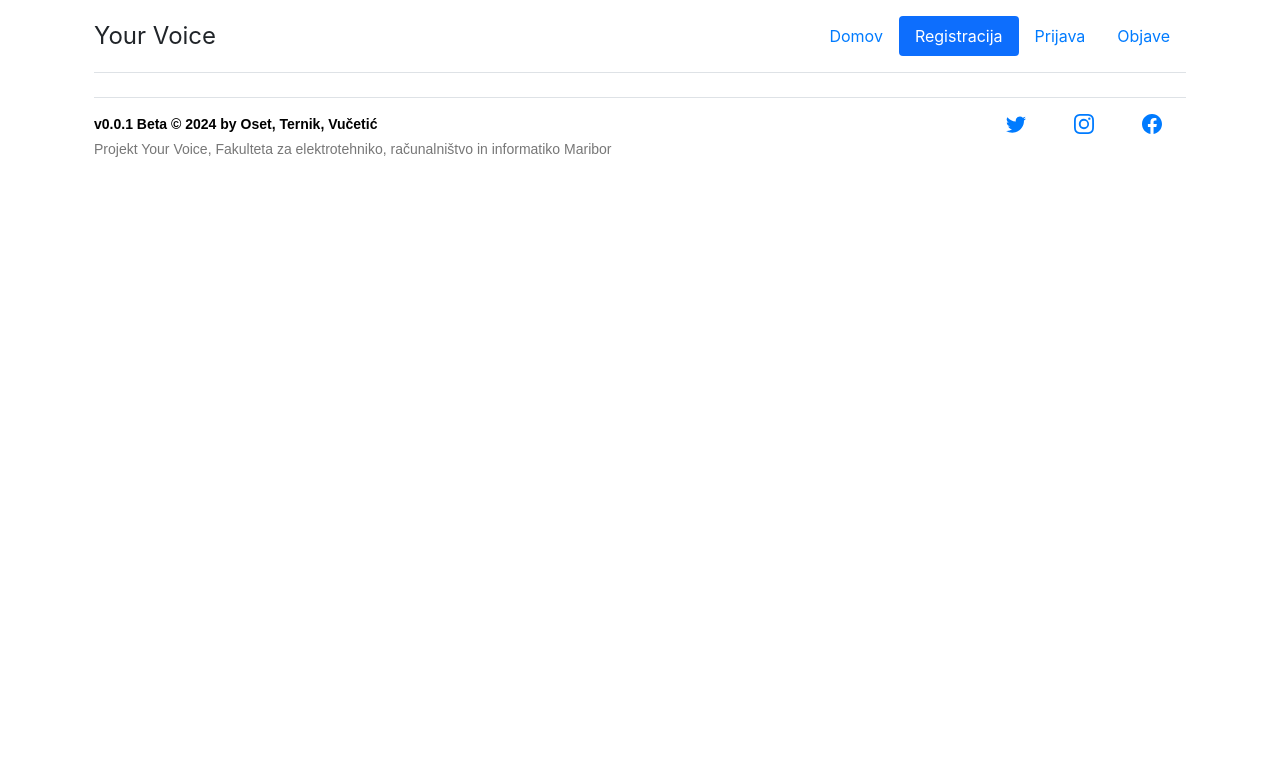
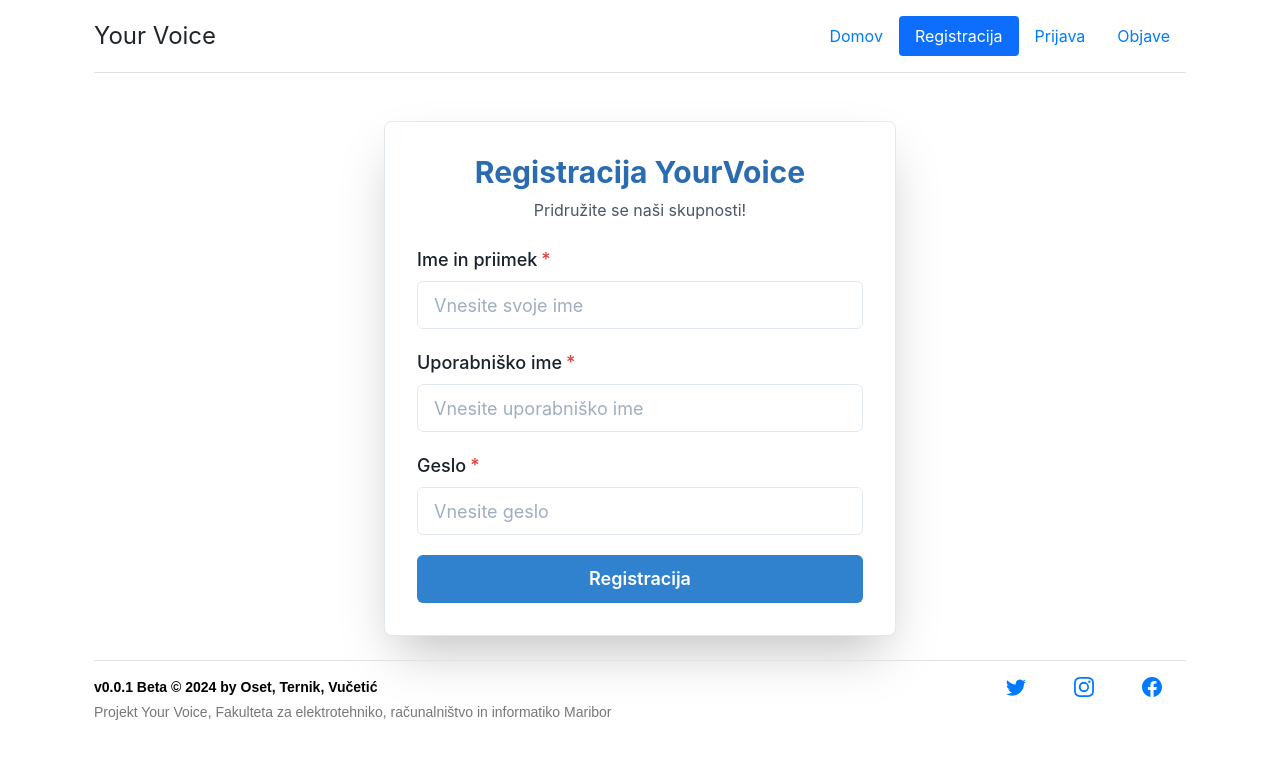
Before and after one commit to zakternik/YourVoice, a React (Create React App) app in the folder frontend/: page /register in a window 1280 px wide. Shown: the top 758 px of the page. Built offline with nearby package versions, Linux system fonts and the light colour scheme.

Commit message:
feat: implement Register page

```diff
--- a/frontend/src/pages/Register.tsx
+++ b/frontend/src/pages/Register.tsx
@@ -1,5 +1,135 @@
+import React, { useState, FormEvent, useContext } from 'react';
+import {
+  Box,
+  Button,
+  FormControl,
+  FormLabel,
+  Input,
+  Stack,
+  Text,
+  Heading,
+  useToast,
+} from '@chakra-ui/react';
+import { UserContext, UserContextType } from '../userContext';
+
 const Register: React.FC = () => {
-  return null;
+  const [username, setUsername] = useState<string>('');
+  const [password, setPassword] = useState<string>('');
+  const [name, setName] = useState<string>('');
+  const [error, setError] = useState<string>('');
+
+  const userContext = useContext<UserContextType>(UserContext);
+  const toast = useToast();
+
+  const handleRegister = async (e: FormEvent<HTMLFormElement>) => {
+    e.preventDefault();
+
+    try {
+      const res = await fetch('http://localhost:3001/users/register', {
+        method: 'POST',
+        headers: { 'Content-Type': 'application/json' },
+        body: JSON.stringify({ username, password, name }),
+      });
+
+      if (!res.ok) {
+        throw new Error('Network response was not ok');
+      }
+
+      const data = await res.json();
+
+      if (data && data.id) {
+        userContext.setUserContext(data); // Setting user context with the new user data
+
+        toast({
+          title: 'Registracija uspešna!',
+          description: `Dobrodošli, ${name}!`,
+          status: 'success',
+          duration: 3000,
+          isClosable: true,
+        });
+      } else {
+        setError('Napaka pri registraciji. Preverite vnos in poskusite znova.');
+      }
+    } catch (error) {
+      console.error(error);
+      setError('Registracija ni uspela. Prosimo, poskusite znova.');
+    }
+  };
+
+  return (
+    <Box
+      maxW="lg"
+      mx="auto"
+      mt={12}
+      p={8}
+      borderWidth={1}
+      borderRadius="lg"
+      boxShadow="2xl"
+      bg="white"
+    >
+      <Stack align="center" mb={6}>
+        <Heading as="h2" size="lg" color="blue.600">
+          Registracija YourVoice
+        </Heading>
+        <Text fontSize="md" color="gray.600">
+          Pridružite se naši skupnosti!
+        </Text>
+      </Stack>
+
+      <form onSubmit={handleRegister}>
+        <Stack spacing={5}>
+          <FormControl id="name" isRequired>
+            <FormLabel fontSize="lg">Ime in priimek</FormLabel>
+            <Input
+              type="text"
+              placeholder="Vnesite svoje ime"
+              value={name}
+              onChange={(e) => setName(e.target.value)}
+              size="lg"
+            />
+          </FormControl>
+
+          <FormControl id="username" isRequired>
+            <FormLabel fontSize="lg">Uporabniško ime</FormLabel>
+            <Input
+              type="text"
+              placeholder="Vnesite uporabniško ime"
+              value={username}
+              onChange={(e) => setUsername(e.target.value)}
+              size="lg"
+            />
+          </FormControl>
+
+          <FormControl id="password" isRequired>
+            <FormLabel fontSize="lg">Geslo</FormLabel>
+            <Input
+              type="password"
+              placeholder="Vnesite geslo"
+              value={password}
+              onChange={(e) => setPassword(e.target.value)}
+              size="lg"
+            />
+          </FormControl>
+
+          {error && (
+            <Text color="red.500" fontSize="sm" textAlign="center">
+              {error}
+            </Text>
+          )}
+
+          <Button
+            colorScheme="blue"
+            type="submit"
+            mt={4}
+            size="lg"
+            width="full"
+          >
+            Registracija
+          </Button>
+        </Stack>
+      </form>
+    </Box>
+  );
 };
 
 export default Register;
```
